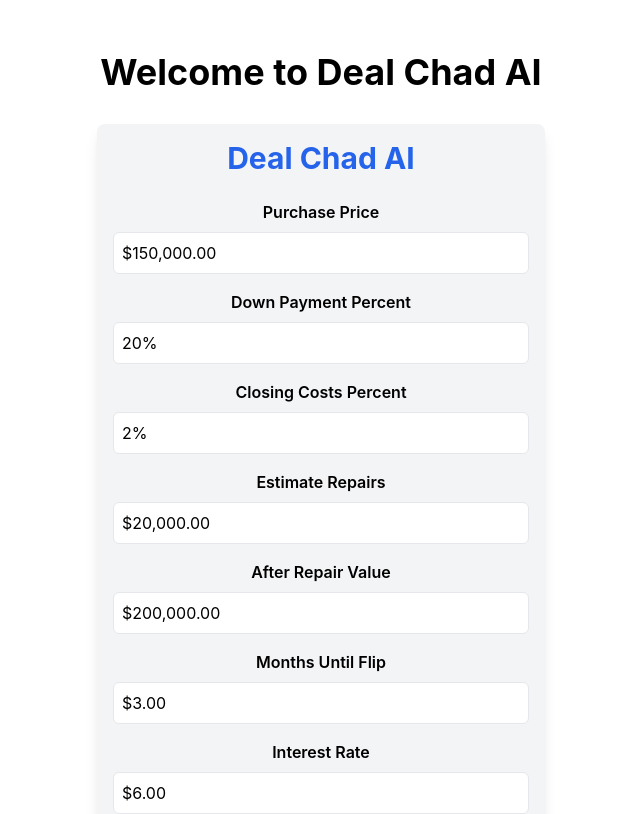
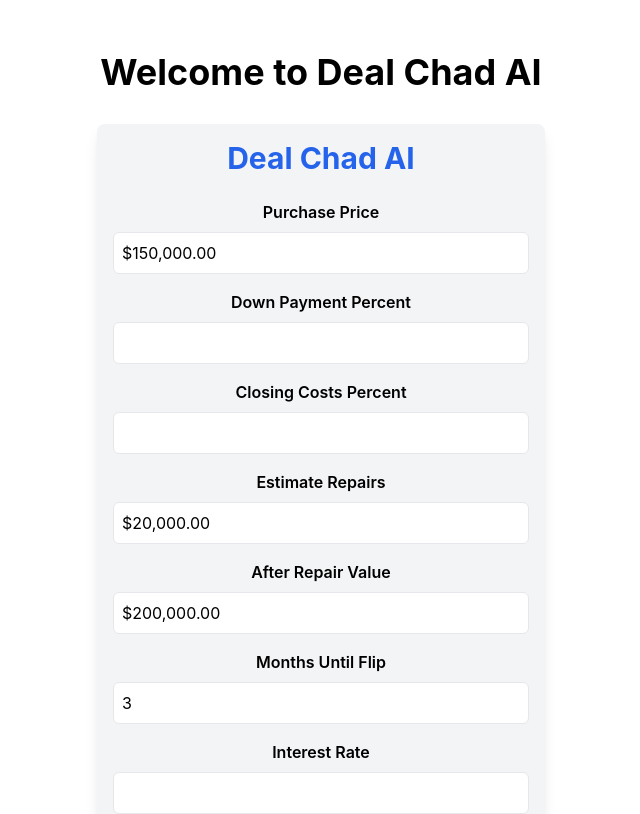
Before and after one commit to dpl0xr/deal-chad, a React (Create React App) app: page / in a window 1280 px wide. Shown: the top 814 px of the page, without its empty margins (319-959 px from the left). Built offline with nearby package versions, Linux system fonts and the light colour scheme; the HTML template or start-up script is replaced by a standard one.

Commit message:
Update DealChadAI.tsx

```diff
--- a/src/components/DealChadAI.tsx
+++ b/src/components/DealChadAI.tsx
@@ -128,6 +128,18 @@ const DealChadAI: React.FC = () => {
     return (principal * r * Math.pow(1 + r, n)) / (Math.pow(1 + r, n) - 1);
   };
 
+  const getInputType = (key: string): string => {
+    if (['monthsUntilFlip', 'loanTerm'].includes(key)) return 'number';
+    if (key.toLowerCase().includes('percent') || key === 'interestRate') return 'number';
+    return 'text';
+  };
+
+  const formatInputValue = (key: string, value: number): string => {
+    if (['monthsUntilFlip', 'loanTerm'].includes(key)) return value.toString();
+    if (key.toLowerCase().includes('percent') || key === 'interestRate') return `${value}%`;
+    return formatCurrency(value);
+  };
+
   return (
     <div className="p-4 max-w-md mx-auto bg-gray-100 rounded-lg shadow-lg">
       <h1 className="text-3xl font-bold mb-6 text-center text-blue-600">Deal Chad AI</h1>
@@ -139,11 +151,12 @@ const DealChadAI: React.FC = () => {
               <div key={key}>
                 <label className="block mb-2 font-semibold">{key.charAt(0).toUpperCase() + key.slice(1).replace(/([A-Z])/g, ' $1')}</label>
                 <input
-                  type="text"
+                  type={getInputType(key)}
                   name={key}
-                  value={key.toLowerCase().includes('percent') ? `${value}%` : formatCurrency(value)}
+                  value={formatInputValue(key, value)}
                   onChange={handleInputChange}
                   className="w-full p-2 border rounded-md focus:ring-2 focus:ring-blue-500 focus:border-transparent"
+                  step={getInputType(key) === 'number' ? 'any' : undefined}
                 />
               </div>
             );
```
